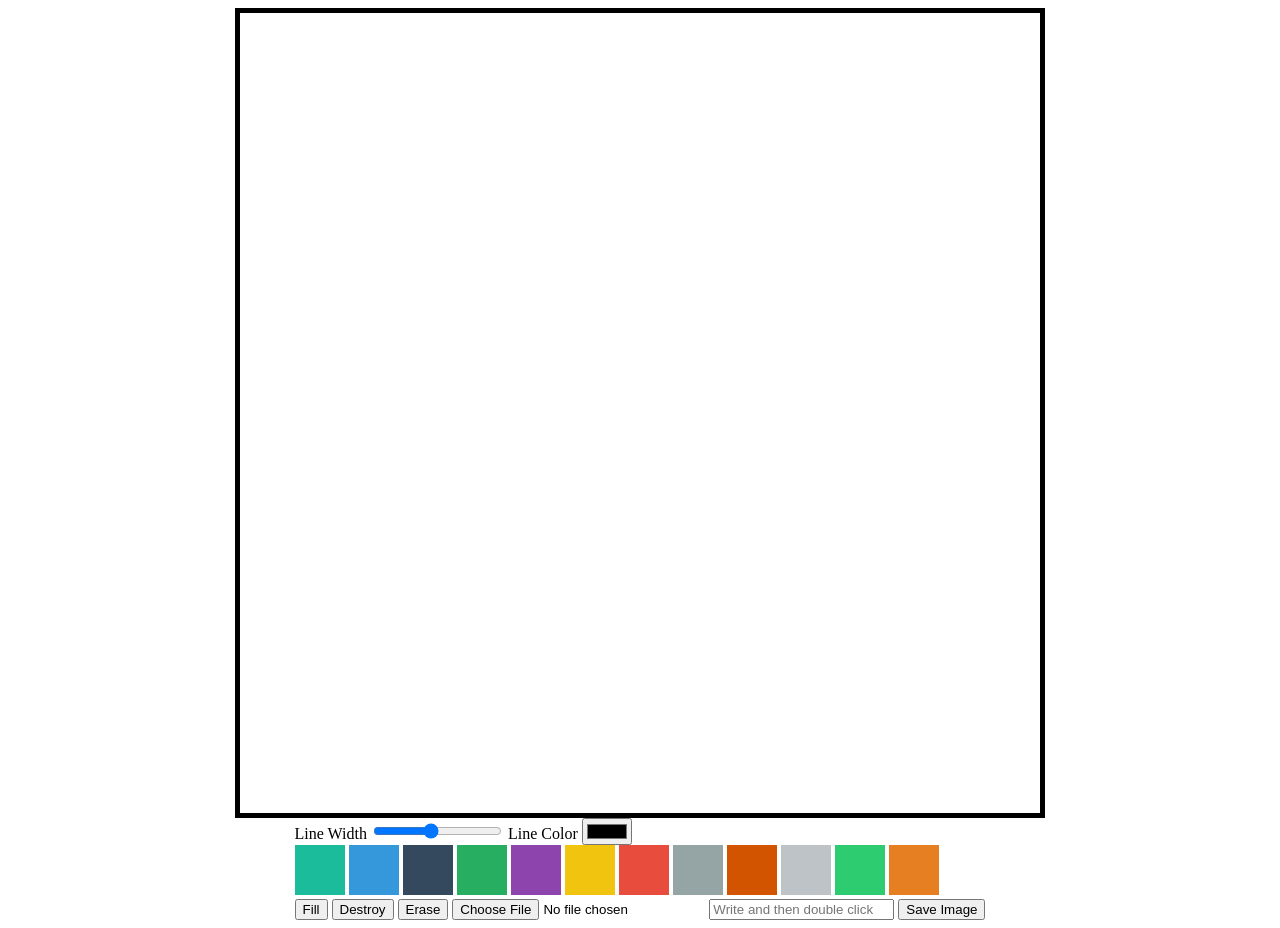
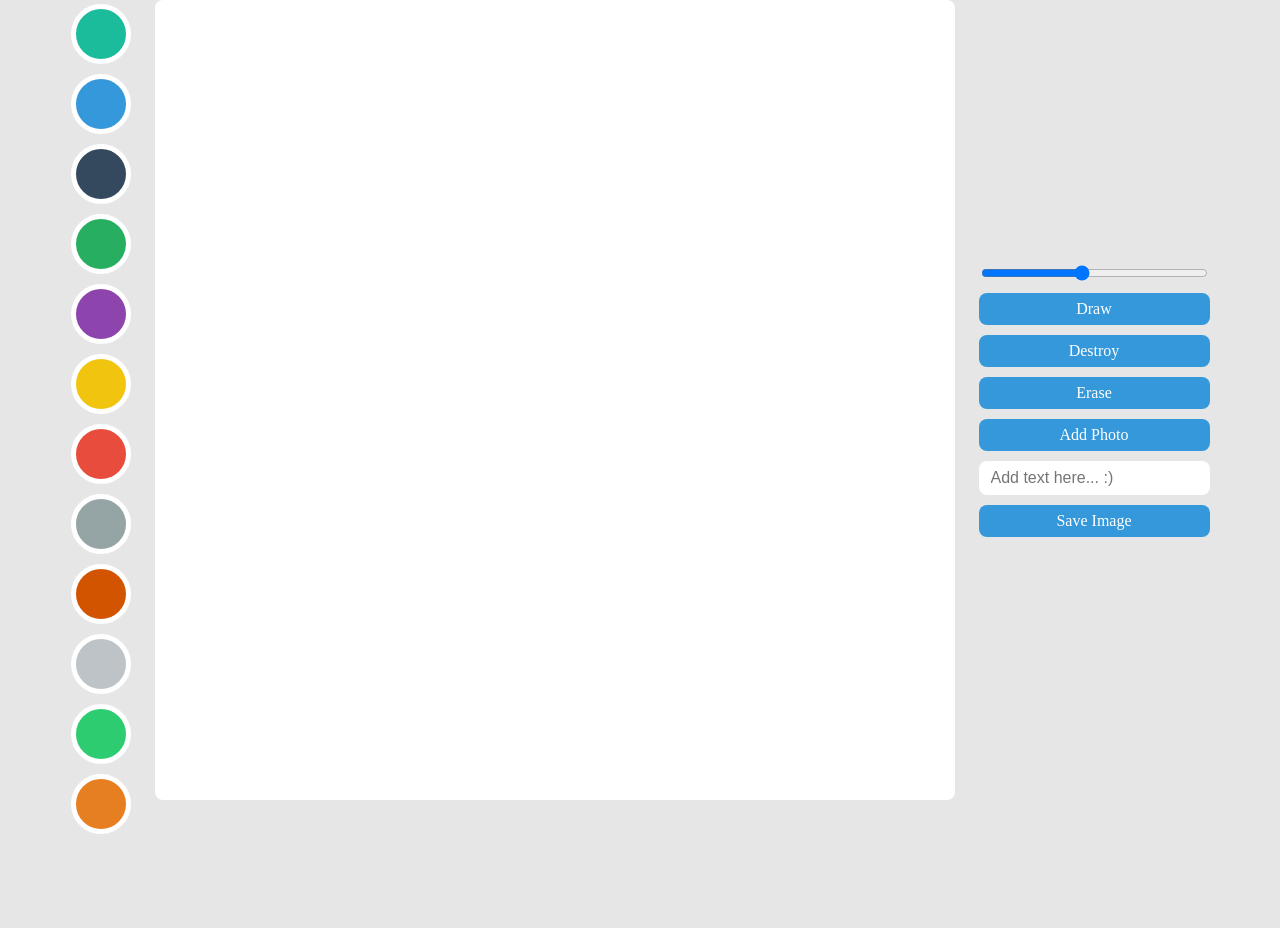
Before and after one commit to okyungjin/meme-maker, a plain HTML site: page index.html in a window 1280 px wide. After the commit the page ends 834 px from the top, so only its background shows below. Drawn offline with Linux system fonts and the light colour scheme.

Commit message:
#3.4 CSS

```diff
--- a/index.html
+++ b/index.html
@@ -9,16 +9,8 @@
   <link rel="stylesheet" href="styles.css">
 </head>
 <body>
-  <canvas></canvas>
-  <section>
-    <label for="line-width">
-      Line Width
-      <input id="line-width" type="range" min="1" max="10" value="5" step="0.5">
-    </label>
-    <label for="line-color">
-      Line Color
-      <input type="color" id="line-color">
-    </label>
+  <div class="color-wrap">
+    <input type="color" id="line-color">
     <div class="color-option-wrap">
       <span class="color-option" style="background-color: #1abc9c" data-color="#1abc9c"></span>
       <span class="color-option" style="background-color: #3498db" data-color="#3498db"></span>
@@ -33,14 +25,20 @@
       <span class="color-option" style="background-color: #2ecc71" data-color="#2ecc71"></span>
       <span class="color-option" style="background-color: #e67e22" data-color="#e67e22"></span>
     </div>
-    <button id="mode-btn">Fill</button>
+  </div>
+  <canvas></canvas>
+  <div class="settings-wrap">
+    <input id="line-width" type="range" min="1" max="10" value="5" step="0.5">
+    <button id="mode-btn">Draw</button>
     <button id="destroy-btn">Destroy</button>
     <button id="eraser-btn">Erase</button>
-    <input type="file" accept="image/*" id="file" />
-    <input type="text" placeholder="Write and then double click" id="text" />
+    <label for="file">
+      Add Photo
+      <input type="file" accept="image/*" id="file" />
+    </label>
+    <input type="text" placeholder="Add text here... :)" id="text" />
     <button id="save">Save Image</button>
-  </section>
-
+  </div>
   <script src="app.js"></script>
 </body>
 </html>
--- /dev/null
+++ b/reset.css
@@ -0,0 +1,48 @@
+/* http://meyerweb.com/eric/tools/css/reset/
+   v2.0 | 20110126
+   License: none (public domain)
+*/
+
+html, body, div, span, applet, object, iframe,
+h1, h2, h3, h4, h5, h6, p, blockquote, pre,
+a, abbr, acronym, address, big, cite, code,
+del, dfn, em, img, ins, kbd, q, s, samp,
+small, strike, strong, sub, sup, tt, var,
+b, u, i, center,
+dl, dt, dd, ol, ul, li,
+fieldset, form, label, legend,
+table, caption, tbody, tfoot, thead, tr, th, td,
+article, aside, canvas, details, embed,
+figure, figcaption, footer, header, hgroup,
+menu, nav, output, ruby, section, summary,
+time, mark, audio, video {
+  margin: 0;
+  padding: 0;
+  border: 0;
+  font-size: 100%;
+  font: inherit;
+  vertical-align: baseline;
+}
+/* HTML5 display-role reset for older browsers */
+article, aside, details, figcaption, figure,
+footer, header, hgroup, menu, nav, section {
+  display: block;
+}
+body {
+  line-height: 1;
+}
+ol, ul {
+  list-style: none;
+}
+blockquote, q {
+  quotes: none;
+}
+blockquote:before, blockquote:after,
+q:before, q:after {
+  content: '';
+  content: none;
+}
+table {
+  border-collapse: collapse;
+  border-spacing: 0;
+}
--- a/styles.css
+++ b/styles.css
@@ -1,19 +1,79 @@
+@import "reset.css";
+
 canvas {
   width: 800px;
   height: 800px;
-  border: 5px solid black;
+  border-radius: 8px;
+  background-color: white;
 }
 
 body {
   display: flex;
-  flex-direction: column;
+  background-color: #e6e6e6;
+  gap: 24px;
   justify-content: center;
   align-items: center;
+  height: 100vh;
+}
+
+button,
+label {
+  all: unset;
+  text-align: center;
+  color: white;
+  background-color: #3498db;
+  border: none;
+  padding: 8px 12px;
+  font-size: 16px;
+  font-weight: 500;
+  border-radius: 8px;
+  cursor: pointer;
+  transition: opacity linear 0.1s;
+}
+
+button:hover,
+label:hover {
+  opacity: 0.85;
+}
+
+input#text {
+  color: black;
+  border: none;
+  padding: 8px 12px;
+  font-size: 16px;
+  border-radius: 8px;
+  cursor: pointer;
+}
+
+input#file {
+  display: none;
+}
+
+.color-wrap {
+  display: flex;
+  flex-direction: column;
+  align-items: center;
+  gap: 10px;
+}
+
+.color-option-wrap {
+  display: flex;
+  flex-direction: column;
+  gap: 10px
 }
 
 .color-option {
   width: 50px;
   height: 50px;
+  border-radius: 50%;
+  border: solid 5px white;
   display: inline-block;
   cursor: pointer;
 }
+
+.settings-wrap {
+  display: flex;
+  flex-direction: column;
+  justify-content: center;
+  gap: 10px;
+}
```
